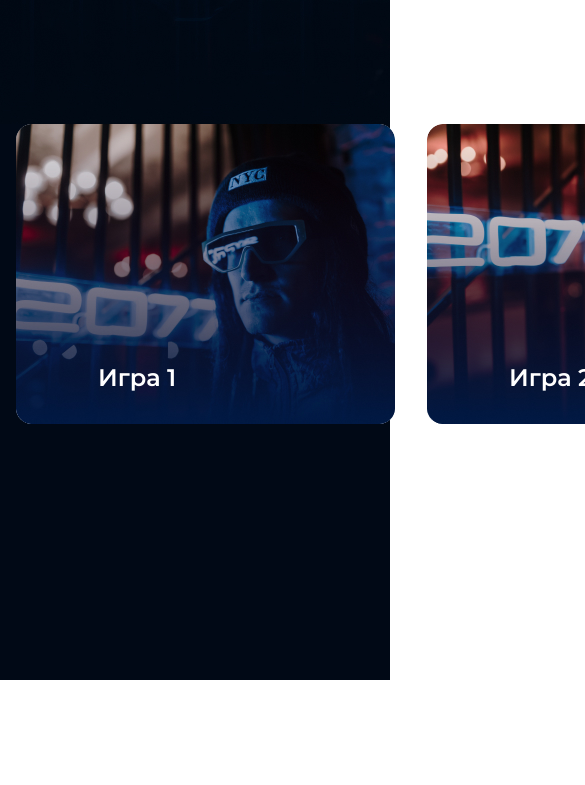
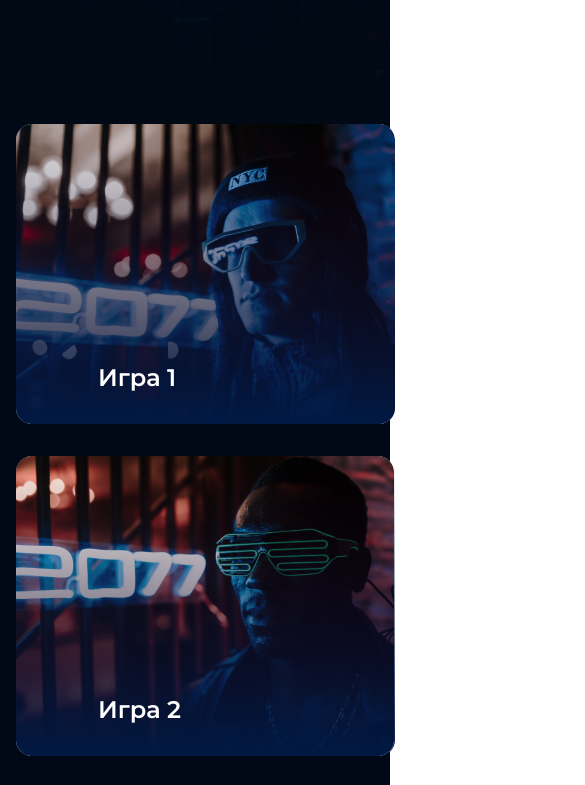
Before and after one commit to Viktoria-Bredikhina/2-nd-course-hw, a plain HTML site: page index.html in a window 390 px wide. Shown: the part 900-1685 px from the top of the page, 585 px wide, since content can reach past the window. Before the commit the page ends 1580 px from the top, so only its background shows below. Drawn offline with Linux system fonts and the light colour scheme.

Commit message:
aligned objects in mobile

```diff
--- a/_mobile.scss
+++ b/_mobile.scss
@@ -25,4 +25,9 @@ color: #FFFFFF;
 .header__button{
     margin-left: 52px;
 }
+.game{
+    height: 1221px;
+    display: flex;
+    flex-direction: column;
 }
+}
```
Also changed, not shown: index.css.
